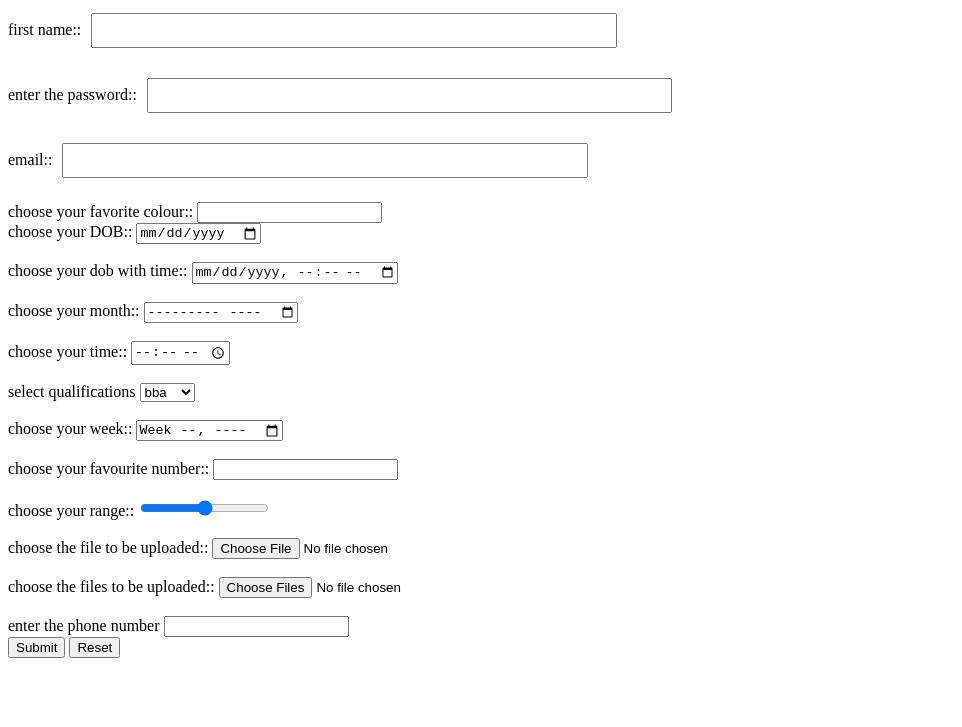
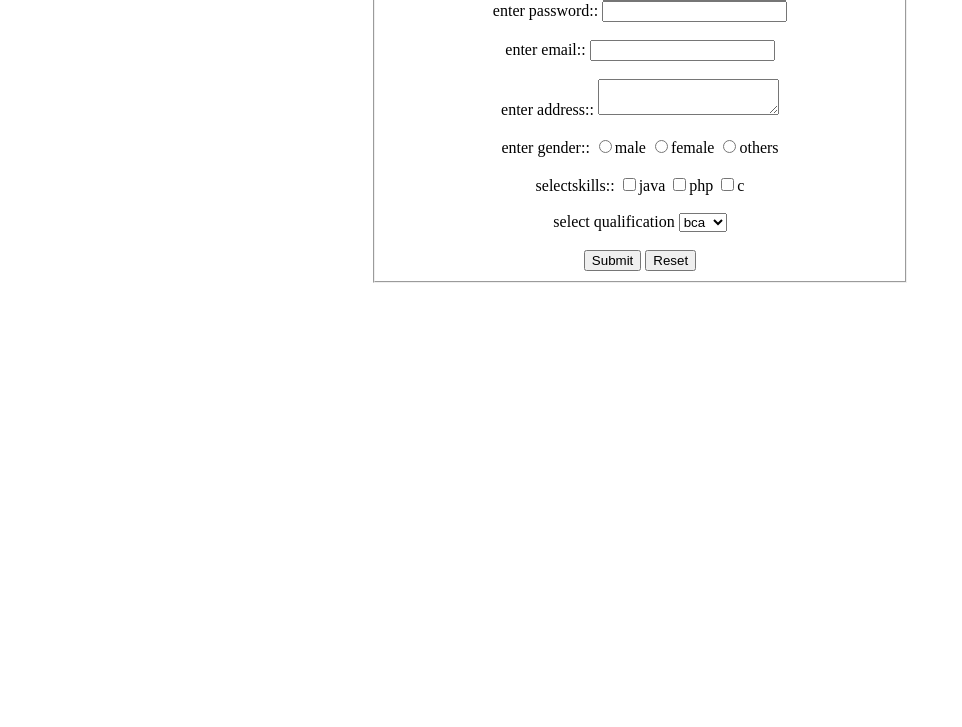
Before and after one commit to VISHNU-R-H/okboys.github.io, a plain HTML site: page index.html in a window 1280 px wide. Shown: the part 73-800 px from the top of the page, without its empty margins (0-962 px from the left). Drawn offline with Linux system fonts and the light colour scheme.

Commit message:
Add files via upload
ok

```diff
--- a/index.html
+++ b/index.html
@@ -1,93 +1,59 @@
 <!doctype html>
 <html>
-    <head>
-
-        <style>
-            input[type="text"],
-            input[type="password"],
-            input[type="email"]
-         {
-                width:40%;
-                padding:8px;
-                margin:6px;
-            }
-input[type="text"]:focus{
-    background-color: aqua;
-    color:darkred;
+    <body>
+        <center>
+        <form>
+            <fieldset style="width: 40%;">
+                <legend>registartion</legend>
 
 
-}
+             enter the first name ::
+             <input  type="text" name="fname" id="fname" value="sam" <br> <br>
 
-input[type="password"]:hover{
-    background-color: brown;
-    color:aliceblue;
-}
-
-        </style>
-    </head>
-    <body>
+             <label> enter last name::</label>
+             <input type="'text" name="'lname"  id="'lname" placeholder="enterthe last name" <br> <br>
 
 
-<h1>Form input elements....</h1>
+             <label> enter password::</label>
+             <input type="password"   id="password" name="password"> <br> <br>
+
+             <label> enter email::</label>
+             <input type="'email"> <br> <br>
 
 
-<form>
-    <label>first name::</label>
-    <input type="text" required> <br><br>
+             <label> enter address::</label>
+             <textarea></textarea> <br> <br>
 
-    <label>enter the password::</label>
-    <input type="password"> <br><br>
+            <label>enter gender::</label>
+            <input type="radio" id ="gender" name="gender" value="male">male
+            <input type="radio" id ="gender" name="gender" value="female">female
+            <input type="radio" id ="gender" name="gender" value="others">others
 
-    <label>email::</label>
-    <input type="email"> <br><br>
+            <br><br>
 
-    <label>choose your favorite colour::</label>
-    <input type="colour" <br><br>
+            <label>selectskills::</label>
+            <input type="checkbox" id="java" name="java" value="java">java
+            <input type="checkbox" id="php" name="php" value="php">php
+            <input type="checkbox" id="c" name="c" value="c">c
 
-    <label>choose your DOB::</label>
-    <input type="date"> <br><br>
+            <br> <br>
 
-    <label>choose your dob with time::</label>
-    <input type="datetime-local"> <br><br>
-
-    <label>choose your month::</label>
-    <input type="month"><br><br>
-
-    <label>choose your time::</label>
-    <input type="time"> <br><br>
-
-    <label>select qualifications</label>
-    <select>
-    <option>bba</option>
-    <option>bca</option>
-    <option>bca</option>
-    <option>btech</option>
-</select>
-<BR><BR>
-    <label>choose your week::</label>
-    <input type="week"> <br><br>
-
-    <label>choose your favourite number::</label>
-    <input type="nummber" min="5" max="5"> <br><br>
-
-    <label>choose your range::</label>
-    <input type="range"> <br><br>
-
-    <label>choose the file to be uploaded::</label>
-    <input type="file"> <br><br>
-
-    <label>choose the files to be uploaded::</label>
-    <input type="file" multiple> <br><br>
-
-    <label>enter the phone number</label>
-    <input type="tel" pattern="[0-9]{3}--[0-9]{3}0--[0-9]{3}"
-
-<br><br>
+            <label>select qualification</label>
+            <select>
+                <option>bca</option>
+                <option>bba</option>
+                <option>bsc</option>
+                <option>mca</option>
 
 
-<input type="submit">
-<input type="reset">
-</form>
+            </select>
+            <br><br>
 
+            <input type="submit">
+            <input type="reset">
+
+        </fieldset>
+        </form>
+    </center>
     </body>
 </html>
```
